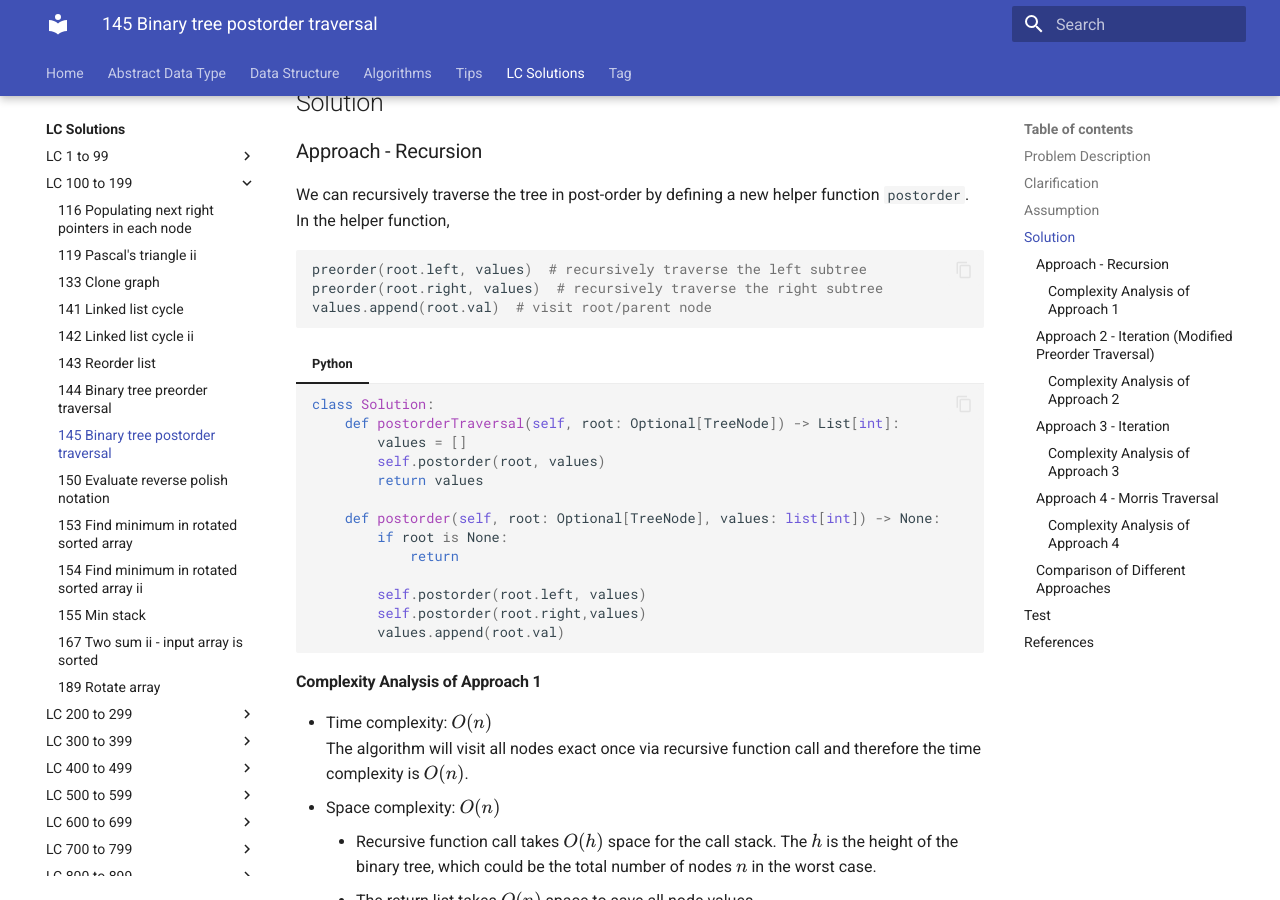
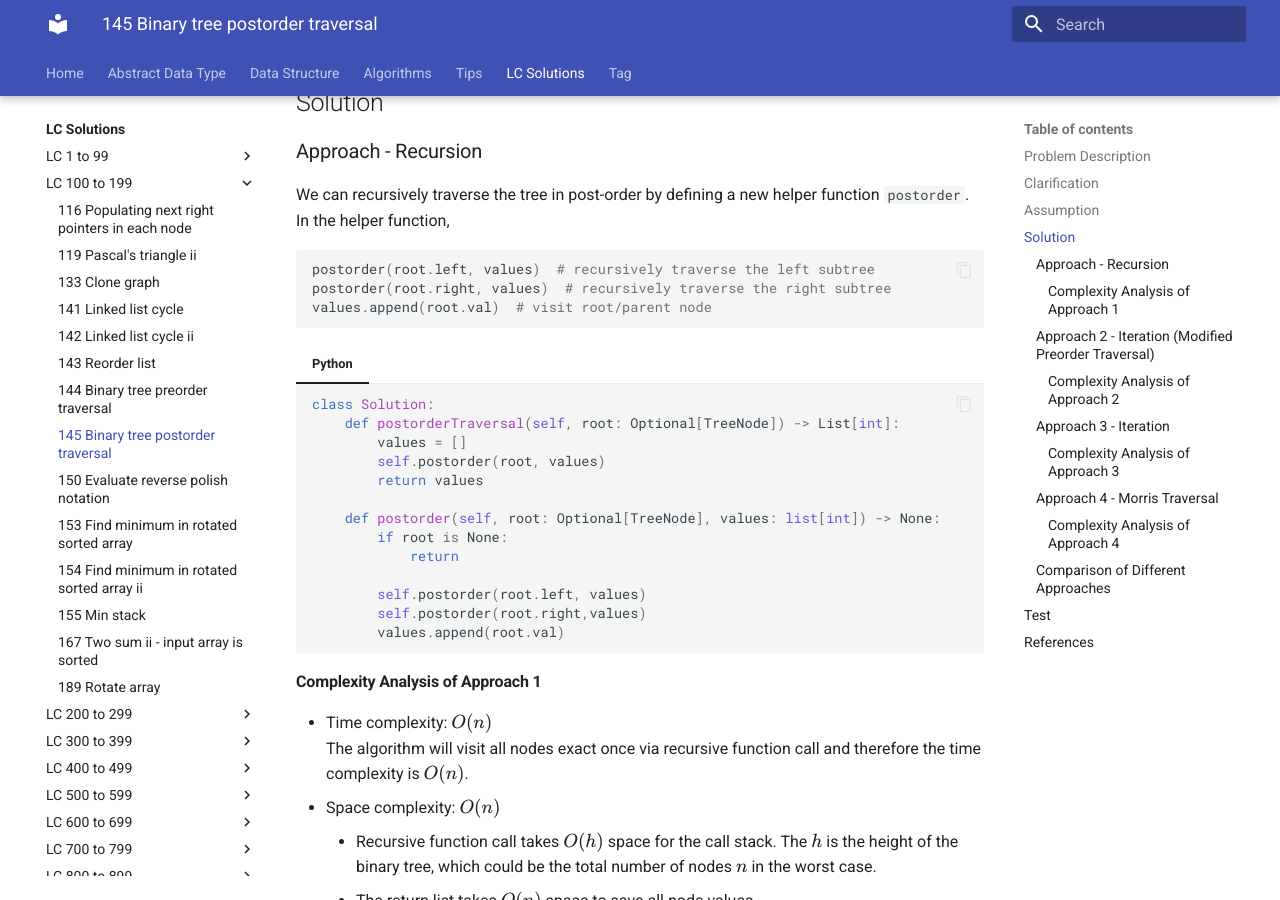
Before and after one commit to RogerLuo-Code/coding-practice, an MkDocs documentation site: the page built from docs/lc-solutions/lc0100-0199/lc0145-binary-tree-postorder-traversal.md, in a window 1280 px wide and 900 px high, scrolled down 598 px. Built offline with MkDocs 1.6.1 and Material for MkDocs 9.7.7, drawn with Linux system fonts in a browser that asks for light colours.

Commit message:
Fix typo in inorder, postorder traversal solutions

````diff
--- a/docs/lc-solutions/lc0100-0199/lc0145-binary-tree-postorder-traversal.md
+++ b/docs/lc-solutions/lc0100-0199/lc0145-binary-tree-postorder-traversal.md
@@ -26,8 +26,8 @@ We can recursively traverse the tree in post-order by defining a new helper func
 `postorder`. In the helper function,
 
 ```python
-preorder(root.left, values)  # recursively traverse the left subtree
-preorder(root.right, values)  # recursively traverse the right subtree
+postorder(root.left, values)  # recursively traverse the left subtree
+postorder(root.right, values)  # recursively traverse the right subtree
 values.append(root.val)  # visit root/parent node
 ```
 
````
Also changed, not shown: other parts of docs/lc-solutions/lc0100-0199/lc0145-binary-tree-postorder-traversal.md (+1 -1 lines), docs/lc-solutions/lc0001-0099/lc0094-binary-tree-inorder-traversal.md (+2 -2 lines).
